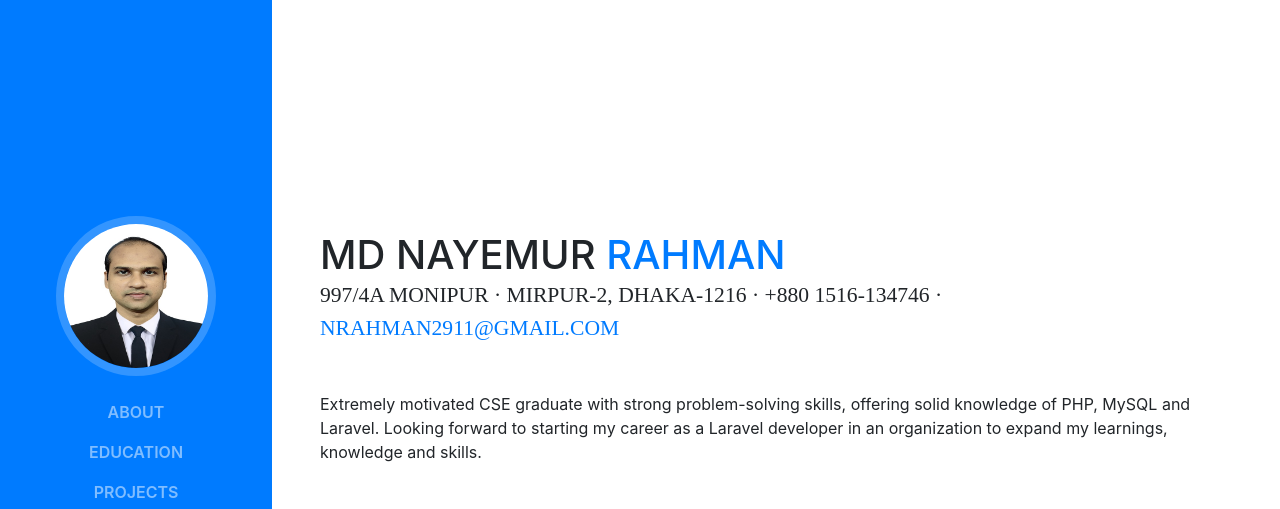
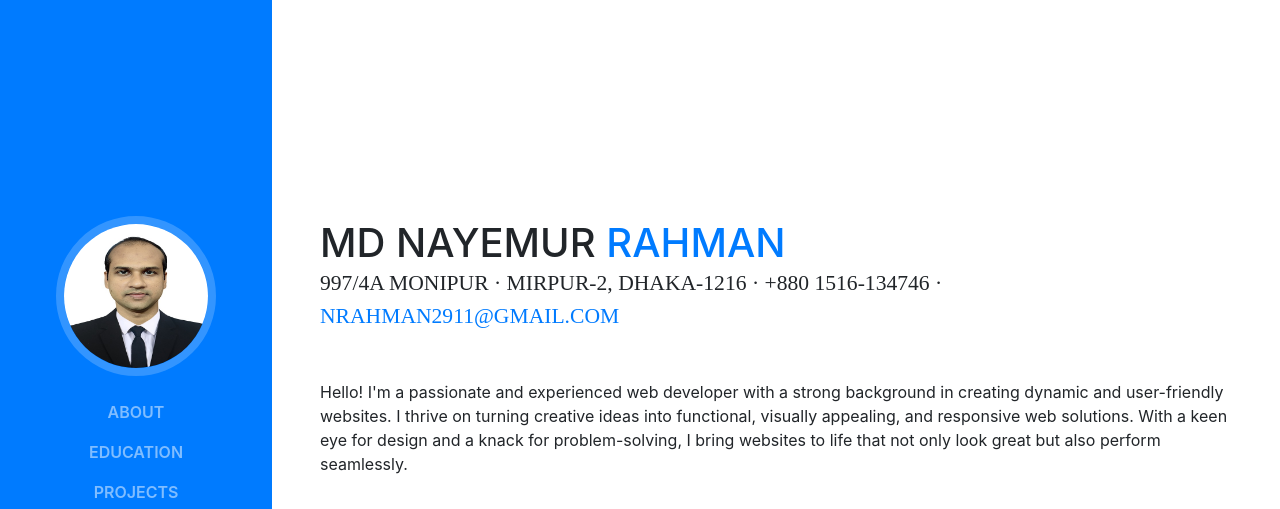
Before and after one commit to MdNayemur/Portfolio, a website with bundled scripts: page index.html in a window 1280 px wide. Shown: the top 509 px of the page. Built offline with nearby package versions, Linux system fonts and the light colour scheme; a web font is replaced by a local one.

Commit message:
Update index.html

```diff
--- a/index.html
+++ b/index.html
@@ -68,7 +68,7 @@
           <div class="subheading mb-5">997/4A Monipur · Mirpur-2, Dhaka-1216 · +880 1516-134746 ·
             <a href="mailto:name@email.com">nrahman2911@gmail.com</a>
           </div>
-          <p class="mb-5">Extremely motivated CSE graduate with strong problem-solving skills, offering solid knowledge of PHP, MySQL and Laravel. Looking forward to starting my career as a Laravel developer in an organization to expand my learnings, knowledge and skills.</p>
+          <p class="mb-5">Hello! I'm a passionate and experienced web developer with a strong background in creating dynamic and user-friendly websites. I thrive on turning creative ideas into functional, visually appealing, and responsive web solutions. With a keen eye for design and a knack for problem-solving, I bring websites to life that not only look great but also perform seamlessly.</p>
           <ul class="list-inline list-social-icons mb-0">
             <li class="list-inline-item">
               <a href="https://www.facebook.com/nayemur.rahman.376" target="_blank">
```
